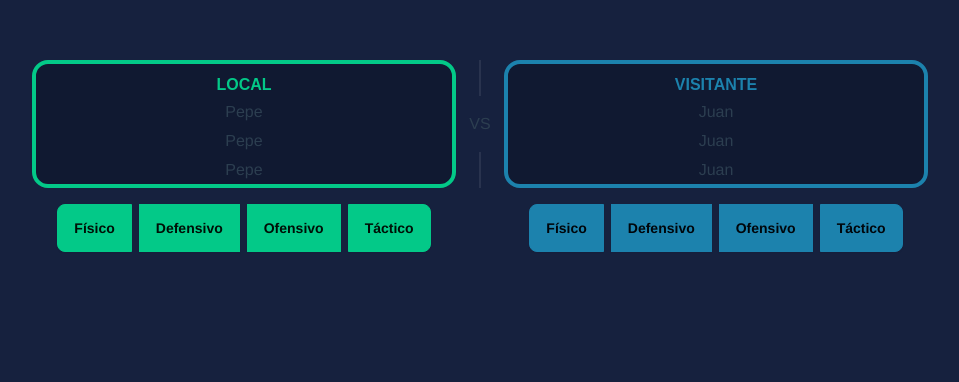
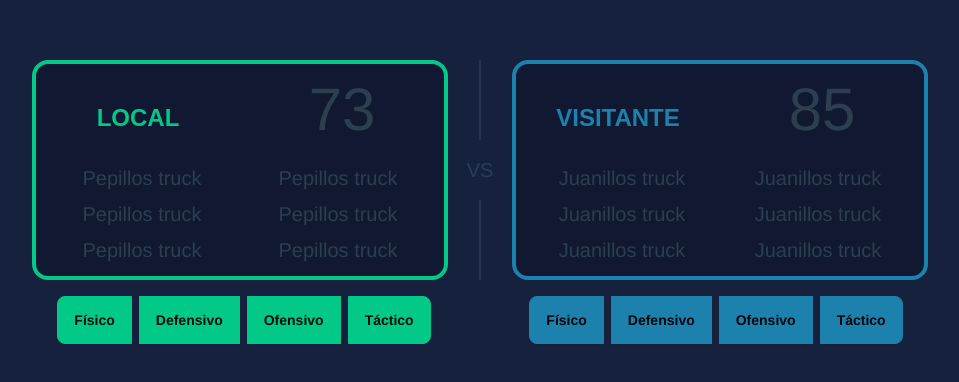
Before and after one commit to DavidPedrenho/vue-app-tfg, a Vue app: page /crear-equipos in a window 1280 px wide. Shown: the top 382 px of the page, without its empty margins (160-1119 px from the left). Built offline with nearby package versions, Linux system fonts and the light colour scheme.

Commit message:
acabado la creación de equipos

```diff
--- a/src/components/Teams/CreateTeams-components.vue
+++ b/src/components/Teams/CreateTeams-components.vue
@@ -2,27 +2,59 @@
     <div>
         <!-- DIVISOR EQUIPOS -->
 
-        <div class="flex flex-col lg:flex-row max-w-4xl mx-auto">
+        <div class="flex flex-col md:space-x-6 lg:flex-row max-w-4xl w-full  mx-auto">
             <div
-                class="grid flex-grow justify-center items-center h-32 card bg-base-300 border-4 border-secondary rounded-box flex-1">
-                <h2 class="font-sans mt-2 font-bold block text-l leading-tight text-secondary">
-                    LOCAL
-                </h2>
-                <span>Pepe</span>
-                <span>Pepe</span>
-                <span>Pepe</span>
+                class="flex md:w-1/2 bg-base-300 border-4 border-secondary rounded-box pb-1">
+
+                <div class="grid w-full grid-cols-2">
+
+                    <div class="flex items-center justify-center row-span-2">
+                        <h2 class="grid font-sans  mt-4 font-bold text-2xl text-secondary">LOCAL</h2>
+                    </div>
+
+                    <div class="grid m-4 row-span-2 text-6xl ">73</div>
+
+                    <div class="grid  grid-cols-2 row-start-3 col-span-2 m-2 text-xl gap-y-2">
+                        <span>Pepillos truck</span>
+                        <span>Pepillos truck</span>
+                        <span>Pepillos truck</span>
+                        <span>Pepillos truck</span>
+                        <span>Pepillos truck</span>
+                        <span>Pepillos truck</span>
+
+                    </div>
+
+                </div>
+
+
             </div>
 
-            <div class="divider lg:divider-horizontal">VS</div>
+            <div class="divider lg:divider-horizontal text-xl">VS</div>
 
             <div
-                class="grid flex-grow justify-center items-center h-32 card bg-base-300 border-4 border-primary rounded-box flex-1">
-                <h2 class="font-sans mt-2 font-bold block text-l leading-tight text-primary">
-                    VISITANTE
-                </h2>
-                <span>Juan</span>
-                <span>Juan</span>
-                <span>Juan</span>
+                class="flex md:w-1/2 bg-base-300 border-4 border-primary rounded-box pb-1">
+
+                <div class="grid w-full grid-cols-2">
+
+                    <div class="flex items-center justify-center row-span-2">
+                        <h2 class="grid font-sans  mt-4 font-bold text-2xl text-primary">VISITANTE</h2>
+                    </div>
+
+                    <div class="grid m-4 row-span-2 text-6xl ">85</div>
+
+                    <div class="grid  grid-cols-2 row-start-3 col-span-2 m-2 text-xl gap-y-2">
+                        <span>Juanillos truck</span>
+                        <span>Juanillos truck</span>
+                        <span>Juanillos truck</span>
+                        <span>Juanillos truck</span>
+                        <span>Juanillos truck</span>
+                        <span>Juanillos truck</span>
+
+                    </div>
+
+                </div>
+
+
             </div>
 
 
@@ -44,24 +76,24 @@
                 <div class=" join inline-flex w-full gap-2 sm:my-0 my-1 sm:justify-center ">
 
                     <div>
-                        <button v-on:click="toggleActiveLocal('button1')"
-                            class="btn join-item btn-secondary ">Físico</button>
+                        <button v-on:click="toggleActiveLocal('button1')" class="btn join-item"
+                            :class="[activeButtonsLocal.button1 ? 'btn-accent' : 'btn-secondary']">Físico</button>
                         <p v-if="activeButtonsLocal.button1" class="mt-1 text-gray-400">M: 87</p>
                     </div>
 
                     <div>
-                        <button v-on:click="toggleActiveLocal('button2')"
-                            class="btn join-item btn-secondary ">Defensivo</button>
+                        <button v-on:click="toggleActiveLocal('button2')" class="btn join-item"
+                            :class="[activeButtonsLocal.button2 ? 'btn-accent' : 'btn-secondary']">Defensivo</button>
                         <p v-if="activeButtonsLocal.button2" class="mt-1 text-gray-400">M: 74</p>
                     </div>
                     <div>
-                        <button v-on:click="toggleActiveLocal('button3')"
-                            class="btn join-item btn-secondary ">Ofensivo</button>
+                        <button v-on:click="toggleActiveLocal('button3')" class="btn join-item"
+                            :class="[activeButtonsLocal.button3 ? 'btn-accent' : 'btn-secondary']">Ofensivo</button>
                         <p v-if="activeButtonsLocal.button3" class="mt-1 text-gray-400">M: 63</p>
                     </div>
                     <div>
-                        <button v-on:click="toggleActiveLocal('button4')"
-                            class="btn join-item btn-secondary ">Táctico</button>
+                        <button v-on:click="toggleActiveLocal('button4')" class="btn join-item"
+                            :class="[activeButtonsLocal.button4 ? 'btn-accent' : 'btn-secondary']">Táctico</button>
                         <p v-if="activeButtonsLocal.button4" class="mt-1 text-gray-400">M: 79</p>
                     </div>
 
@@ -80,24 +112,24 @@
                 <div class=" join inline-flex w-full gap-2 sm:my-0 my-1 sm:justify-center ">
 
                     <div>
-                        <button v-on:click="toggleActiveVisitante('button1v')"
-                            class="btn join-item btn-primary">Físico</button>
+                        <button v-on:click="toggleActiveVisitante('button1v')" class="btn join-item"
+                            :class="[activeButtonsVisitante.button1v ? 'btn-accent' : 'btn-primary']">Físico</button>
                         <p v-if="activeButtonsVisitante.button1v" class="mt-1 text-gray-400">M: 87</p>
                     </div>
 
                     <div>
-                        <button v-on:click="toggleActiveVisitante('button2v')"
-                            class="btn join-item btn-primary ">Defensivo</button>
+                        <button v-on:click="toggleActiveVisitante('button2v')" class="btn join-item"
+                            :class="[activeButtonsVisitante.button2v ? 'btn-accent' : 'btn-primary']">Defensivo</button>
                         <p v-if="activeButtonsVisitante.button2v" class="mt-1 text-gray-400">M: 74</p>
                     </div>
                     <div>
-                        <button v-on:click="toggleActiveVisitante('button3v')"
-                            class="btn join-item btn-primary ">Ofensivo</button>
+                        <button v-on:click="toggleActiveVisitante('button3v')" class="btn join-item"
+                            :class="[activeButtonsVisitante.button3v ? 'btn-accent' : 'btn-primary']">Ofensivo</button>
                         <p v-if="activeButtonsVisitante.button3v" class="mt-1 text-gray-400">M: 63</p>
                     </div>
                     <div>
-                        <button v-on:click="toggleActiveVisitante('button4v')"
-                            class="btn join-item btn-primary">Táctico</button>
+                        <button v-on:click="toggleActiveVisitante('button4v')" class="btn join-item"
+                            :class="[activeButtonsVisitante.button4v ? 'btn-accent' : 'btn-primary']">Táctico</button>
                         <p v-if="activeButtonsVisitante.button4v" class="mt-1 text-gray-400">M: 79</p>
                     </div>
 
--- a/src/components/pruebas/HelloWorld.vue
+++ b/src/components/pruebas/HelloWorld.vue
@@ -4,6 +4,21 @@
     <h2>{{ texto }}</h2>
 
     <MiComponente></MiComponente>
+
+    <div
+                class="grid flex-grow justify-center items-center h-32 card bg-base-300 border-4 border-secondary rounded-box flex-1">
+
+                <h2 class="font-sans mt-2 font-bold block text-l leading-tight text-secondary">
+                    LOCAL
+                </h2>
+                <div>
+                    <span>Pepe</span>
+                    <span>Pepe</span>
+                    <span>Pepe</span>
+                </div>
+
+            </div>
+
   </div>
 </template>
 
--- a/tailwind.config.js
+++ b/tailwind.config.js
@@ -17,7 +17,8 @@ module.exports = {
       mytheme: {
         "primary": "#1C82AD",
         "secondary": "#03C988",
-        "accent": "#FFC374",
+        "checkedLocal": "#08aa74",
+        "accent": "#e5e089",
         "neutral": "#3d4451",
         "base-100": "#16213E",
         "base-102": "#2A303C",
```
